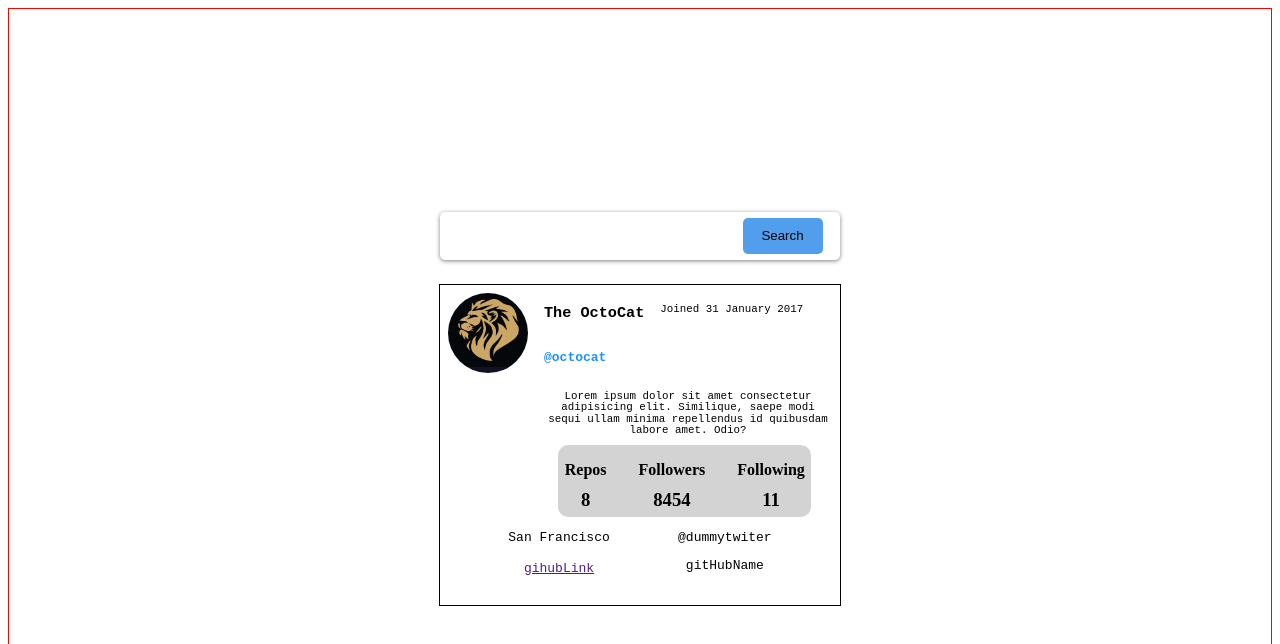
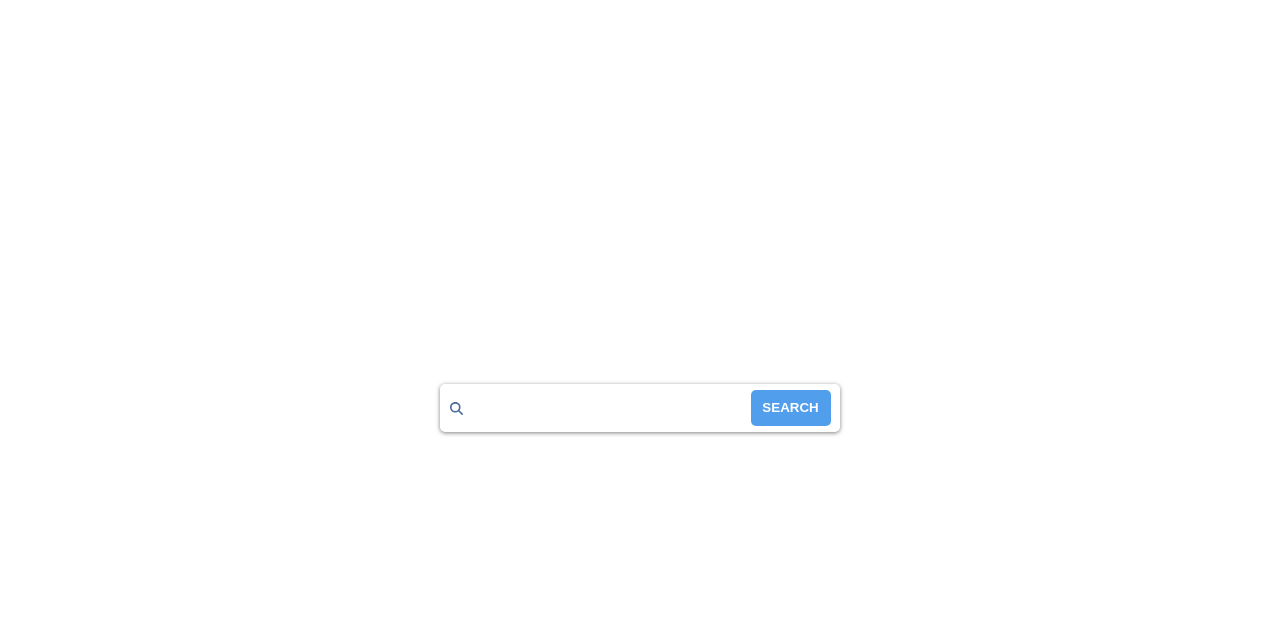
Before and after one commit to Sitch196/Dev-Finder, a React (Vite) app: page / in a window 1280 px wide. Shown: the top 644 px of the page. Built offline with nearby package versions, Linux system fonts and the light colour scheme.

Commit message:
added api call and rendered content on a screen

```diff
--- a/index.html
+++ b/index.html
@@ -4,6 +4,7 @@
     <meta charset="UTF-8" />
     <link rel="icon" type="image/svg+xml" href="/vite.svg" />
     <meta name="viewport" content="width=device-width, initial-scale=1.0" />
+    <link rel="stylesheet" />
     <title>Vite + React + TS</title>
   </head>
   <body>
--- a/package.json
+++ b/package.json
@@ -9,6 +9,10 @@
     "preview": "vite preview"
   },
   "dependencies": {
+    "@fortawesome/fontawesome-svg-core": "^6.3.0",
+    "@fortawesome/free-regular-svg-icons": "^6.3.0",
+    "@fortawesome/free-solid-svg-icons": "^6.3.0",
+    "@fortawesome/react-fontawesome": "^0.2.0",
     "react": "^18.2.0",
     "react-dom": "^18.2.0",
     "styled-components": "^5.3.6"
--- a/src/App.tsx
+++ b/src/App.tsx
@@ -1,36 +1,66 @@
-import styled from "styled-components";
+import "./App.css";
+
+import styled, { createGlobalStyle } from "styled-components";
 import ImgContainer from "./Components/ImgContainer";
 import InfoContent from "./Components/InfoContent";
 import FollowerInfo from "./Components/FollowerInfo";
 import ContactInfo from "./Components/ContactInfo";
-import "./App.css";
+import { FontAwesomeIcon } from "@fortawesome/react-fontawesome";
+import { faMagnifyingGlass } from "@fortawesome/free-solid-svg-icons";
+import { useEffect, useState } from "react";
 
 // https://api.github.com/users/${userName}
+const GlobalStyle = createGlobalStyle`
+  body {
+    font-family: monospace;
+    color: #4B6A9B;
+  }
+`;
 
 function App() {
+  const [devName, setDevName] = useState("");
+  const [data, setData] = useState(null);
+
+  const handleInputChange = (e: any) => {
+    setDevName(e.target.value);
+  };
+
+  const handleSubmit = async (e: any) => {
+    e.preventDefault();
+    try {
+      const response = await fetch(`https://api.github.com/users/${devName}`);
+      const json = await response.json();
+      setData(json);
+    } catch (error) {
+      console.error(error);
+    }
+  };
+
   return (
+    <>
+      <GlobalStyle />
       <AppContainer>
         <InputContainer>
-        <MainInput />
-        <form
-          onSubmit={(e) => {
-            e.preventDefault();
-          }}
-        >
+          <FontAwesomeIcon icon={faMagnifyingGlass} />
+          <MainInput onChange={handleInputChange} />
+          <form onSubmit={handleSubmit}>
             <Button>Search</Button>
           </form>
         </InputContainer>
+        {data && (
           <BigWrapper>
             <UpperContent>
-          <ImgContainer />
-          <InfoContent />
+              <ImgContainer data={data} />
+              <InfoContent data={data} />
             </UpperContent>
             <LowerContent>
-          <FollowerInfo />
-          <ContactInfo />
+              <FollowerInfo data={data} />
+              <ContactInfo data={data} />
             </LowerContent>
           </BigWrapper>
+        )}
       </AppContainer>
+    </>
   );
 }
 
@@ -51,6 +81,9 @@ const Button = styled.button`
   cursor: pointer;
   border: none;
   border-radius: 5px;
+  color: white;
+  text-transform: uppercase;
+  font-weight: bold;
 
   &:hover {
     background-color: dodgerblue;
@@ -68,8 +101,10 @@ const InputContainer = styled.div`
 const BigWrapper = styled.div`
   width: 25rem;
   height: 20rem;
-  border: 1px solid black;
+  border-radius: 5px;
+  /* border: 1px solid black; */
   text-align: center;
+  box-shadow: 0 1px 4px rgba(0, 0, 0, 0.5);
 `;
 const AppContainer = styled.div`
   height: 100vh;
@@ -78,7 +113,7 @@ const AppContainer = styled.div`
   justify-content: center;
   align-items: center;
   gap: 1.5rem;
-  border: 1px solid red;
+  /* border: 1px solid red; */
 `;
 const UpperContent = styled.div`
   /* border: 1px solid black; */
--- a/src/Components/ContactInfo.tsx
+++ b/src/Components/ContactInfo.tsx
@@ -1,16 +1,23 @@
 import React from "react";
 import styled from "styled-components";
 
-function ContactInfo() {
+function ContactInfo(props: any) {
   return (
     <Contact>
       <LocAndTwitter>
-        <p>San Francisco</p>
-        <a href="">gihubLink</a>
+        <p>{props.data.location}</p>
+        <a href="">
+          {props.data.html_url ? props.data.html_url : "Not Available"}
+        </a>
       </LocAndTwitter>
       <GitHubInfo>
-        <p>@dummytwiter</p>
-        <p>gitHubName</p>
+        <p>
+          @
+          {props.data.twitter_username
+            ? props.data.twitter_username
+            : "Not Available"}
+        </p>
+        <p>{props.data.login}</p>
       </GitHubInfo>
     </Contact>
   );
--- a/src/Components/FollowerInfo.tsx
+++ b/src/Components/FollowerInfo.tsx
@@ -1,21 +1,21 @@
 import React from "react";
 import styled from "styled-components";
 
-function FollowerInfo() {
+function FollowerInfo(props: any) {
   return (
     <FollowerContainer>
       <FollowerStyle>
         <div>
           <h4>Repos</h4>
-          <h3>8</h3>
+          <h3 style={{ color: "black" }}>{props.data.public_repos}</h3>
         </div>
         <div>
           <h4>Followers</h4>
-          <h3>8454</h3>
+          <h3 style={{ color: "black" }}>{props.data.followers}</h3>
         </div>
         <div>
           <h4>Following</h4>
-          <h3>11</h3>
+          <h3 style={{ color: "black" }}>{props.data.following}</h3>
         </div>
       </FollowerStyle>
     </FollowerContainer>
@@ -29,7 +29,7 @@ const FollowerStyle = styled.div`
   justify-content: flex-end;
   line-height: 0.5rem;
   margin-right: 1.8rem;
-  background-color: lightgray;
+  background-color: #f6f8ff;
   border-radius: 10px;
   padding: 0 0.4rem;
 `;
--- a/src/Components/ImgContainer.tsx
+++ b/src/Components/ImgContainer.tsx
@@ -1,9 +1,9 @@
 import styled from "styled-components";
 
-function ImgContainer() {
+function ImgContainer(props: any) {
   return (
     <div>
-      <ImgStyle src="../../pics/lion.jpg" />
+      <ImgStyle src={props.data.avatar_url} />
     </div>
   );
 }
--- a/src/Components/InfoContent.tsx
+++ b/src/Components/InfoContent.tsx
@@ -1,19 +1,15 @@
 import React from "react";
 import styled from "styled-components";
 
-function InfoContent() {
+function InfoContent(props: any) {
   return (
     <InfoStyle>
       <NameDate>
-        <h3>The OctoCat</h3>
+        <h3>{props.data.name}</h3>
         <p>Joined 31 January 2017</p>
       </NameDate>
-      <h4 style={{ color: "dodgerblue" }}>@octocat</h4>
-      <p>
-        Lorem ipsum dolor sit amet consectetur adipisicing elit. Similique,
-        saepe modi sequi ullam minima repellendus id quibusdam labore amet.
-        Odio?
-      </p>
+      <h4 style={{ color: "dodgerblue" }}>@{props.data.login}</h4>
+      <p>{props.data.bio ? props.data.bio : "Bio Not Available"}</p>
     </InfoStyle>
   );
 }
```
Also changed, not shown: 1 other file (tests, documents, lock files or other folders). Lines whose indentation alone changed are shown as unchanged.
